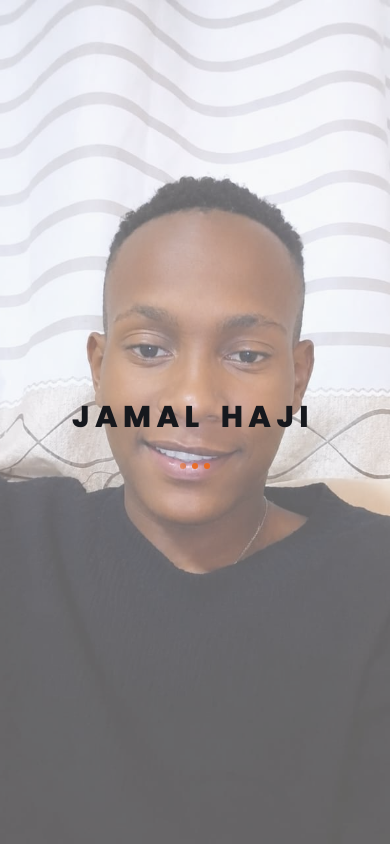
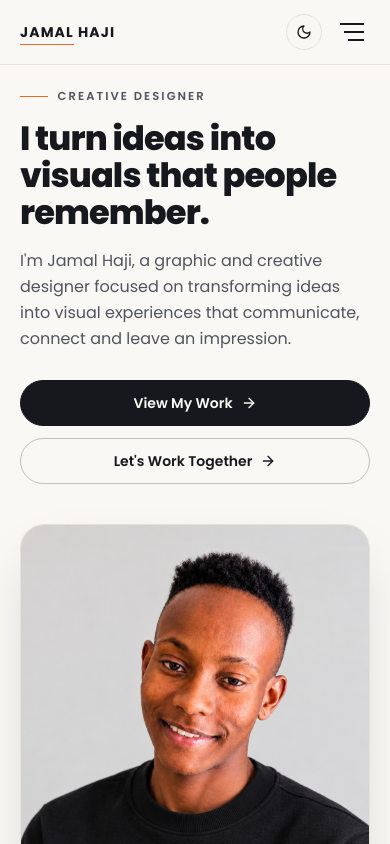
Before and after one commit to alpha-odiero/Jamal-Haji, a React (Vite) app: page / in a window 390 px wide. Shown: the top 844 px of the page. Built offline with nearby package versions, Linux system fonts and the light colour scheme.

Commit message:
Add dark mode with theme toggle and theme-aware placeholders

```diff
--- a/index.html
+++ b/index.html
@@ -6,6 +6,22 @@
     <meta name="viewport" content="width=device-width, initial-scale=1.0" />
     <meta name="theme-color" content="#faf8f4" />
     <link rel="canonical" href="https://jamal-haji.vercel.app/" />
+
+    <script>
+      ;(function () {
+        try {
+          var stored = localStorage.getItem('jamal-theme')
+          var dark =
+            stored === 'dark' ||
+            (stored !== 'light' && window.matchMedia('(prefers-color-scheme: dark)').matches)
+          var root = document.documentElement
+          if (dark) root.classList.add('dark')
+          root.style.colorScheme = dark ? 'dark' : 'light'
+          var meta = document.querySelector('meta[name="theme-color"]')
+          if (meta) meta.setAttribute('content', dark ? '#191513' : '#faf8f4')
+        } catch (e) {}
+      })()
+    </script>
 
     <title>Jamal Haji | Graphic & Creative Designer</title>
     <meta
--- a/src/components/home/FeaturedProject.tsx
+++ b/src/components/home/FeaturedProject.tsx
@@ -76,8 +76,8 @@ export default function FeaturedProject() {
               alt={`${featured.title} main brand identity`}
               aspect="aspect-[4/3] lg:col-span-2 lg:aspect-[16/9]"
               label="JG"
-              gradientFrom="#faf8f4"
-              gradientTo="#e9e2d4"
+              gradientFrom="var(--placeholder-1)"
+              gradientTo="var(--placeholder-3)"
             />
             <div className="flex flex-col gap-6">
               <DesignImage
@@ -85,16 +85,16 @@ export default function FeaturedProject() {
                 alt={`${featured.title} business card application`}
                 aspect="aspect-[16/10]"
                 label="Business Card"
-                gradientFrom="#d4c8b0"
-                gradientTo="#c9bda3"
+                gradientFrom="var(--placeholder-3)"
+                gradientTo="var(--placeholder-4)"
               />
               <DesignImage
                 src={featured.gallery[1]}
                 alt={`${featured.title} social media application`}
                 aspect="aspect-[16/10]"
                 label="Social Media"
-                gradientFrom="#e9e2d4"
-                gradientTo="#d4c8b0"
+                gradientFrom="var(--placeholder-1)"
+                gradientTo="var(--placeholder-3)"
               />
             </div>
           </div>
--- a/src/components/home/Hero.tsx
+++ b/src/components/home/Hero.tsx
@@ -56,8 +56,8 @@ function HeroVisual() {
   return (
     <div className="relative">
       {/* Background card deck */}
-      <div className="absolute -left-2 top-10 hidden h-40 w-40 -rotate-6 rounded-2xl bg-[#d9d0bd] sm:block" />
-      <div className="absolute -right-2 bottom-8 hidden h-40 w-40 rotate-6 rounded-2xl bg-[#e9e2d4] sm:block" />
+      <div className="absolute -left-2 top-10 hidden h-40 w-40 -rotate-6 rounded-2xl bg-[var(--hero-backdrop-a)] sm:block" />
+      <div className="absolute -right-2 bottom-8 hidden h-40 w-40 rotate-6 rounded-2xl bg-[var(--hero-backdrop-b)] sm:block" />
 
       <div className="relative overflow-hidden rounded-3xl border border-line shadow-lift">
         <DesignImage
--- a/src/components/layout/Layout.tsx
+++ b/src/components/layout/Layout.tsx
@@ -1,15 +1,17 @@
 import { useEffect, useState } from 'react'
-import { AnimatePresence } from 'framer-motion'
+import { AnimatePresence, motion } from 'framer-motion'
 import { Outlet, useLocation } from 'react-router-dom'
 import Navbar from './Navbar'
 import MobileMenu from './MobileMenu'
 import Footer from './Footer'
 import SplashScreen from './SplashScreen'
+import { useTheme } from '../../hooks/useTheme'
 
 export default function Layout() {
   const [booted, setBooted] = useState(true)
   const [scrolled, setScrolled] = useState(false)
   const [menuOpen, setMenuOpen] = useState(false)
+  const { theme, toggleTheme } = useTheme()
   const { pathname } = useLocation()
 
   // Keep the window from scrolling while the splash screen is visible.
@@ -44,12 +46,30 @@ export default function Layout() {
   return (
     <div className="min-h-screen bg-canvas text-ink">
       <AnimatePresence>{booted && <SplashScreen onDone={() => setBooted(false)} />}</AnimatePresence>
-      <Navbar scrolled={scrolled} onMenuToggle={() => setMenuOpen((v) => !v)} menuOpen={menuOpen} />
-      <MobileMenu open={menuOpen} onClose={() => setMenuOpen(false)} />
-      <main>
-        <Outlet />
-      </main>
-      <Footer />
+      <motion.div
+        initial={{ opacity: 0 }}
+        animate={{ opacity: booted ? 0 : 1 }}
+        transition={{ duration: 0.5, ease: 'easeOut' }}
+        style={booted ? { visibility: 'hidden' } : undefined}
+      >
+        <Navbar
+          scrolled={scrolled}
+          onMenuToggle={() => setMenuOpen((v) => !v)}
+          menuOpen={menuOpen}
+          theme={theme}
+          onToggleTheme={toggleTheme}
+        />
+        <MobileMenu
+          open={menuOpen}
+          onClose={() => setMenuOpen(false)}
+          theme={theme}
+          onToggleTheme={toggleTheme}
+        />
+        <main>
+          <Outlet />
+        </main>
+        <Footer />
+      </motion.div>
     </div>
   )
 }
--- a/src/components/layout/MobileMenu.tsx
+++ b/src/components/layout/MobileMenu.tsx
@@ -3,13 +3,17 @@ import { NavLink } from 'react-router-dom'
 import { AnimatePresence, motion } from 'framer-motion'
 import { NAV_LINKS, site } from '../../lib/site'
 import WhatsAppIcon from '../ui/WhatsAppIcon'
+import ThemeToggle from '../ui/ThemeToggle'
+import type { Theme } from '../../hooks/useTheme'
 
 interface MobileMenuProps {
   open: boolean
   onClose: () => void
+  theme: Theme
+  onToggleTheme: () => void
 }
 
-export default function MobileMenu({ open, onClose }: MobileMenuProps) {
+export default function MobileMenu({ open, onClose, theme, onToggleTheme }: MobileMenuProps) {
   // Prevent body scrolling while the menu is open.
   useEffect(() => {
     if (open) {
@@ -43,6 +47,9 @@ export default function MobileMenu({ open, onClose }: MobileMenuProps) {
           className="fixed inset-0 top-16 z-30 bg-canvas/95 backdrop-blur-md lg:hidden"
         >
           <nav aria-label="Mobile navigation" className="flex h-full flex-col px-5 pb-8 pt-4 sm:px-8">
+            <div className="flex justify-end pb-2">
+              <ThemeToggle theme={theme} onToggle={onToggleTheme} />
+            </div>
             <ul className="flex flex-col divide-y divide-line">
               {NAV_LINKS.map((link, i) => (
                 <motion.li
--- a/src/components/layout/Navbar.tsx
+++ b/src/components/layout/Navbar.tsx
@@ -1,14 +1,18 @@
 import { NavLink } from 'react-router-dom'
 import { NAV_LINKS, site } from '../../lib/site'
 import Button from '../ui/Button'
+import ThemeToggle from '../ui/ThemeToggle'
+import type { Theme } from '../../hooks/useTheme'
 
 interface NavbarProps {
   scrolled: boolean
   onMenuToggle: () => void
   menuOpen: boolean
+  theme: Theme
+  onToggleTheme: () => void
 }
 
-export default function Navbar({ scrolled, onMenuToggle, menuOpen }: NavbarProps) {
+export default function Navbar({ scrolled, onMenuToggle, menuOpen, theme, onToggleTheme }: NavbarProps) {
   return (
     <header
       className={`fixed inset-x-0 top-0 z-40 border-b border-line bg-canvas/90 backdrop-blur-md transition-shadow duration-300 ${
@@ -49,9 +53,12 @@ export default function Navbar({ scrolled, onMenuToggle, menuOpen }: NavbarProps
           <Button to="/contact" className="px-5 py-2.5">
             Let&apos;s Work Together
           </Button>
+          <ThemeToggle theme={theme} onToggle={onToggleTheme} />
         </div>
 
         {/* Mobile hamburger */}
+        <div className="flex items-center gap-3">
+          <ThemeToggle className="lg:hidden" theme={theme} onToggle={onToggleTheme} />
           <button
             type="button"
             onClick={onMenuToggle}
@@ -78,6 +85,7 @@ export default function Navbar({ scrolled, onMenuToggle, menuOpen }: NavbarProps
               />
             </span>
           </button>
+        </div>
 
       </nav>
     </header>
--- a/src/components/projects/ProjectCard.tsx
+++ b/src/components/projects/ProjectCard.tsx
@@ -33,8 +33,8 @@ export default function ProjectCard({ project, aspect, size = 'default' }: Proje
           src={project.coverImage}
           alt={`${project.title} — ${project.category}`}
           label={project.title}
-          gradientFrom="#e9e2d4"
-          gradientTo="#d4c8b0"
+          gradientFrom="var(--placeholder-1)"
+          gradientTo="var(--placeholder-3)"
           className="transition-transform duration-700 group-hover:scale-[1.03]"
         />
         <div className="pointer-events-none absolute inset-0 bg-gradient-to-t from-ink/30 via-transparent to-transparent opacity-0 transition-opacity duration-500 group-hover:opacity-100" />
--- a/src/components/projects/ProjectGallery.tsx
+++ b/src/components/projects/ProjectGallery.tsx
@@ -16,8 +16,8 @@ export default function ProjectGallery({ images, title, className = '' }: Projec
           alt={`${title} — visual ${index + 1}`}
           aspect={index === 0 ? 'aspect-[16/10] sm:col-span-2' : 'aspect-[4/3]'}
           label={title}
-          gradientFrom={index % 2 === 0 ? '#e9e2d4' : '#d9d0bd'}
-          gradientTo={index % 2 === 0 ? '#d4c8b0' : '#c9bda3'}
+          gradientFrom={index % 2 === 0 ? 'var(--placeholder-1)' : 'var(--placeholder-3)'}
+          gradientTo={index % 2 === 0 ? 'var(--placeholder-3)' : 'var(--placeholder-4)'}
         />
       ))}
     </div>
--- a/src/components/ui/DesignImage.tsx
+++ b/src/components/ui/DesignImage.tsx
@@ -25,8 +25,8 @@ export default function DesignImage({
   className = '',
   aspect = 'aspect-[4/3]',
   priority = false,
-  gradientFrom = '#e9e2d4',
-  gradientTo = '#d9cfbb',
+  gradientFrom = 'var(--placeholder-1)',
+  gradientTo = 'var(--placeholder-2)',
   label,
   children,
 }: DesignImageProps) {
--- /dev/null
+++ b/src/components/ui/ThemeToggle.tsx
@@ -0,0 +1,28 @@
+import { Moon, Sun } from 'lucide-react'
+import type { Theme } from '../../hooks/useTheme'
+
+interface ThemeToggleProps {
+  theme: Theme
+  onToggle: () => void
+  className?: string
+}
+
+export default function ThemeToggle({ theme, onToggle, className = '' }: ThemeToggleProps) {
+  const dark = theme === 'dark'
+
+  return (
+    <button
+      type="button"
+      onClick={onToggle}
+      aria-label={dark ? 'Switch to light mode' : 'Switch to dark mode'}
+      title={dark ? 'Switch to light mode' : 'Switch to dark mode'}
+      className={`inline-flex h-9 w-9 flex-none items-center justify-center rounded-full border border-line text-ink transition-colors hover:border-accent hover:text-accent ${className}`}
+    >
+      {dark ? (
+        <Sun className="h-4 w-4" aria-hidden="true" />
+      ) : (
+        <Moon className="h-4 w-4" aria-hidden="true" />
+      )}
+    </button>
+  )
+}
--- /dev/null
+++ b/src/hooks/useTheme.ts
@@ -0,0 +1,33 @@
+import { useCallback, useEffect, useState } from 'react'
+
+const STORAGE_KEY = 'jamal-theme'
+const LIGHT_META = '#faf8f4'
+const DARK_META = '#191513'
+
+export type Theme = 'light' | 'dark'
+
+function getInitialTheme(): Theme {
+  if (typeof window === 'undefined') return 'light'
+  const stored = localStorage.getItem(STORAGE_KEY)
+  if (stored === 'light' || stored === 'dark') return stored
+  return window.matchMedia('(prefers-color-scheme: dark)').matches ? 'dark' : 'light'
+}
+
+export function useTheme() {
+  const [theme, setTheme] = useState<Theme>(getInitialTheme)
+
+  useEffect(() => {
+    const root = document.documentElement
+    root.classList.toggle('dark', theme === 'dark')
+    root.style.colorScheme = theme
+    localStorage.setItem(STORAGE_KEY, theme)
+    const meta = document.querySelector('meta[name="theme-color"]')
+    if (meta) meta.setAttribute('content', theme === 'dark' ? DARK_META : LIGHT_META)
+  }, [theme])
+
+  const toggleTheme = useCallback(() => {
+    setTheme((t) => (t === 'dark' ? 'light' : 'dark'))
+  }, [])
+
+  return { theme, toggleTheme }
+}
--- a/src/index.css
+++ b/src/index.css
@@ -20,6 +20,37 @@
   --color-accent: 22 82% 52%; /* warm amber/orange */
 
   --color-focus: 22 82% 46%;
+
+  /* Placeholder / motif gradient shades (theme-aware) */
+  --placeholder-1: #e9e2d4;
+  --placeholder-2: #d9cfbb;
+  --placeholder-3: #d4c8b0;
+  --placeholder-4: #c9bda3;
+  --hero-backdrop-a: #d9d0bd;
+  --hero-backdrop-b: #e9e2d4;
+}
+
+.dark {
+  color-scheme: dark;
+
+  --color-ink: 40 20% 92%; /* warm off-white text */
+  --color-ink-soft: 40 12% 72%; /* body / secondary text */
+  --color-ink-faint: 40 10% 54%; /* muted text */
+  --color-canvas: 24 12% 9%; /* warm near-black background */
+  --color-canvas-alt: 24 10% 12%; /* subtle section variation */
+  --color-card: 24 14% 14%; /* dark cards */
+  --color-line: 30 10% 22%; /* subtle borders */
+
+  --color-accent: 22 90% 58%; /* brighter warm amber/orange */
+
+  --color-focus: 22 90% 62%;
+
+  --placeholder-1: #2b2520;
+  --placeholder-2: #221d19;
+  --placeholder-3: #262019;
+  --placeholder-4: #1d1915;
+  --hero-backdrop-a: #251f1b;
+  --hero-backdrop-b: #2f2822;
 }
 
 * {
@@ -51,6 +82,7 @@ body {
   -webkit-font-smoothing: antialiased;
   text-rendering: optimizeLegibility;
   overflow-x: hidden;
+  transition: background-color 0.4s ease, color 0.4s ease;
 }
 
 /* Body scroll lock when the mobile menu is open */
```
Also changed, not shown: 1 other file (tests, documents, lock files or other folders). Lines whose indentation alone changed are shown as unchanged.
